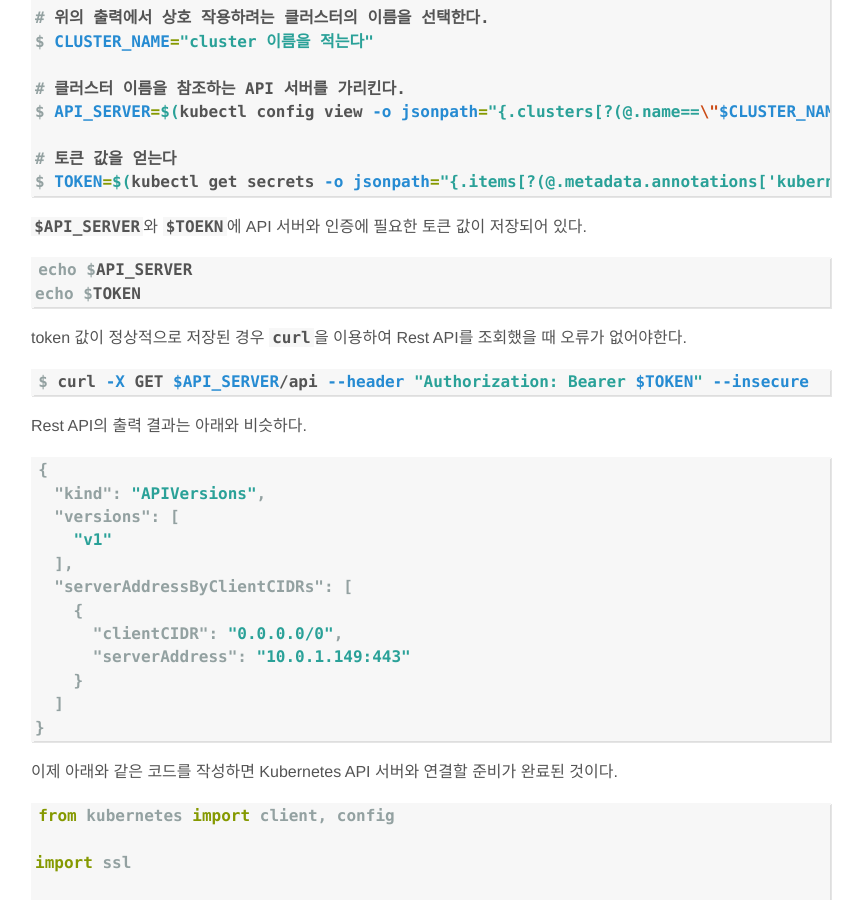
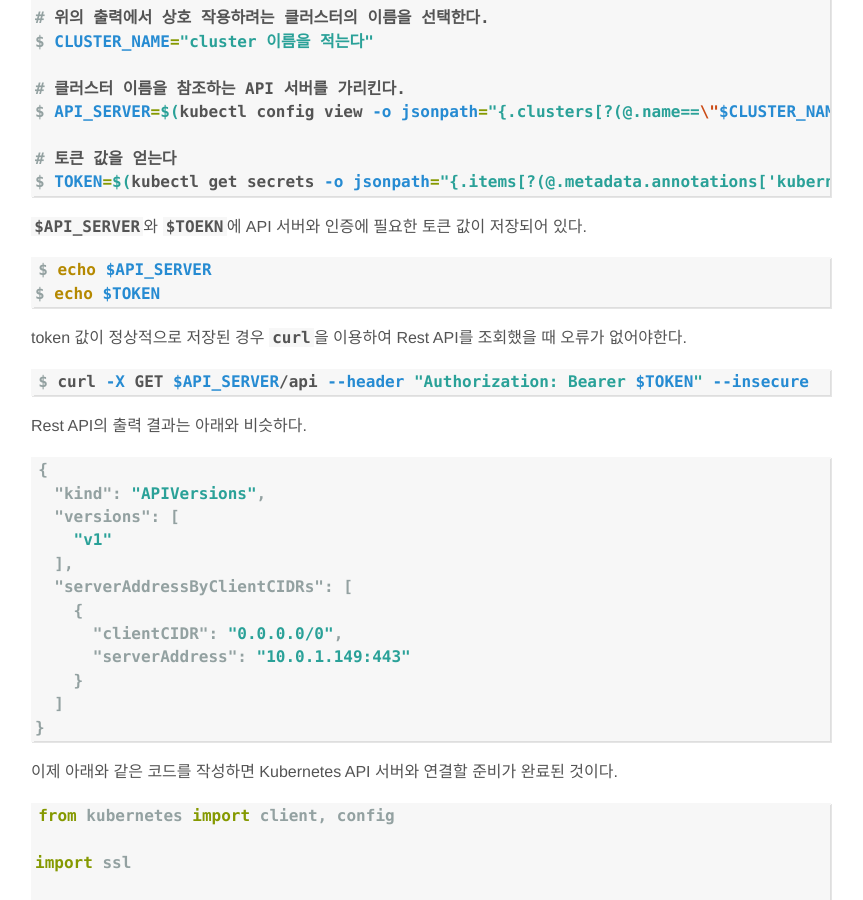
Before and after one commit to jason-heo/jason-heo.github.io, a Jekyll site: the page built from _posts/2020-12-19-kubernetes-python-api.md, in a window 1280 px wide and 900 px high, scrolled down 2093 px. Shown: the whole window, without its empty margins (209-1072 px from the left). Built offline with Jekyll 4.4.1, drawn with Linux system fonts in a browser that asks for light colours; comment, search, counter and statistics services are not loaded.

Commit message:
포매팅 보강

````diff
--- a/_posts/2020-12-19-kubernetes-python-api.md
+++ b/_posts/2020-12-19-kubernetes-python-api.md
@@ -92,8 +92,8 @@ $ TOKEN=$(kubectl get secrets -o jsonpath="{.items[?(@.metadata.annotations['kub
 `$API_SERVER`와 `$TOEKN`에 API 서버와 인증에 필요한 토큰 값이 저장되어 있다.
 
 ```console
-echo $API_SERVER
-echo $TOKEN
+$ echo $API_SERVER
+$ echo $TOKEN
 ```
 
 token 값이 정상적으로 저장된 경우 `curl`을 이용하여 Rest API를 조회했을 때 오류가 없어야한다.
````
Also changed, not shown: other parts of _posts/2020-12-19-kubernetes-python-api.md (+2 -0 lines).
